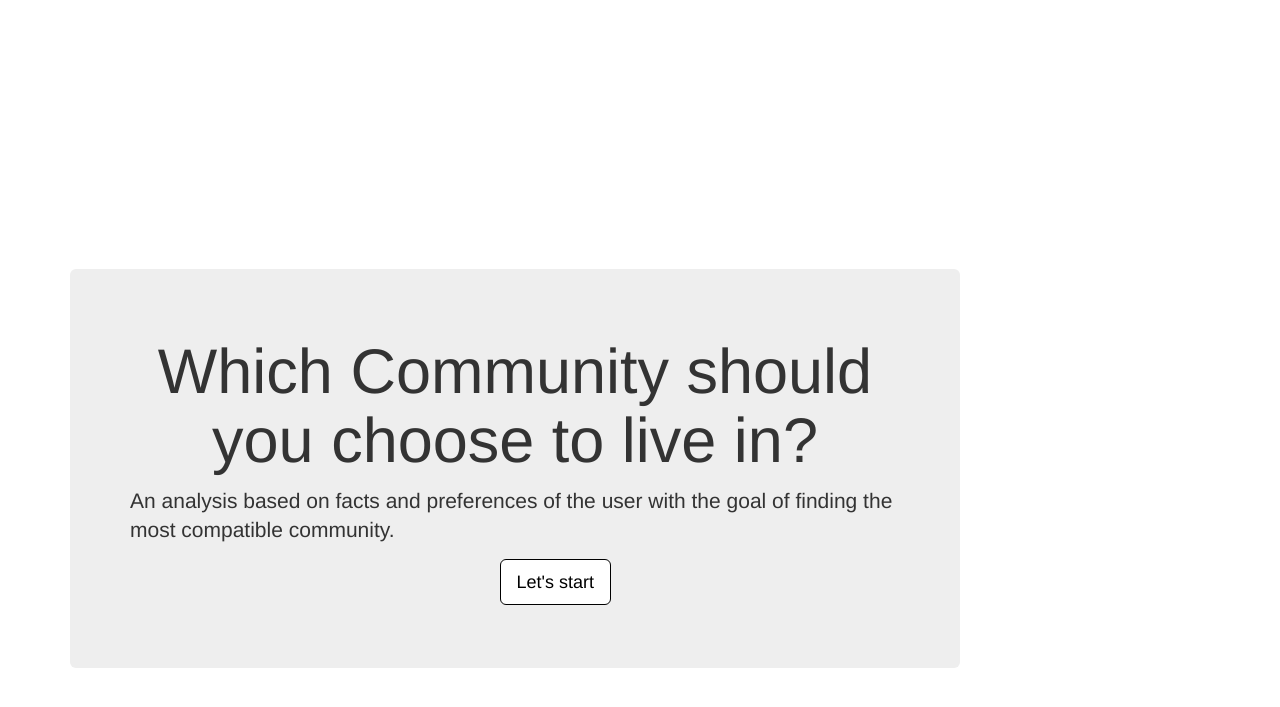
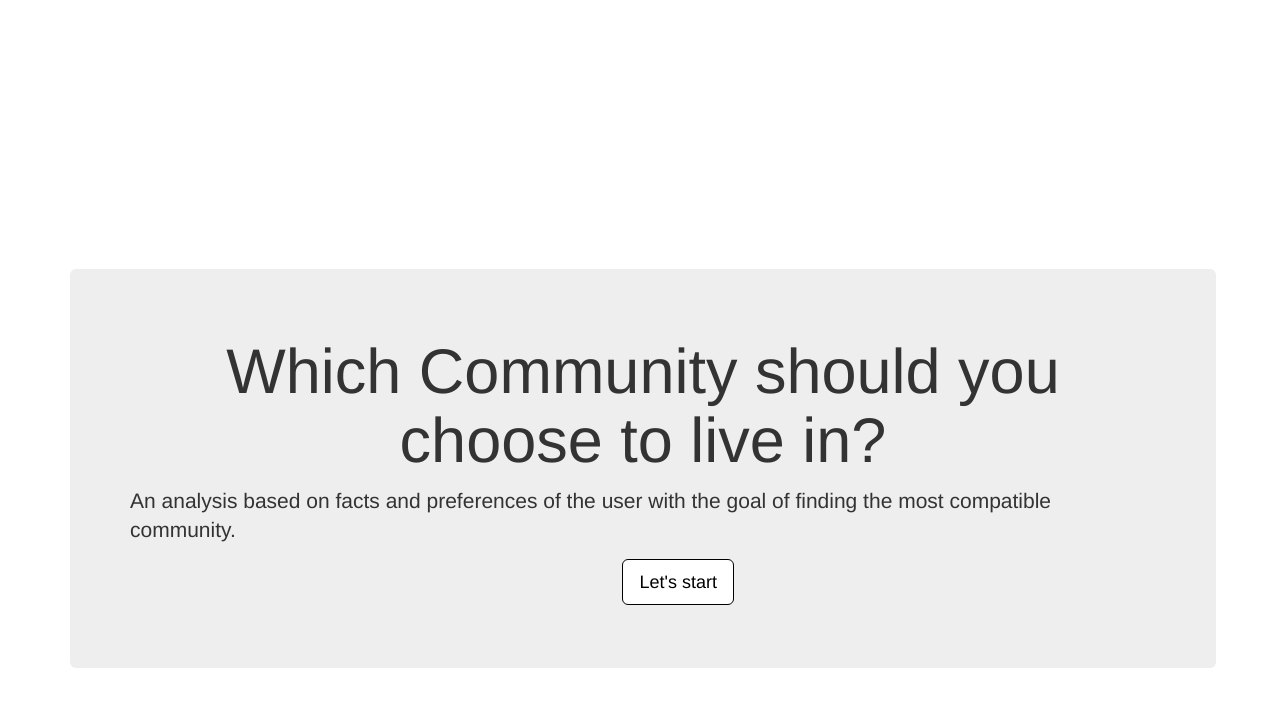
Before and after one commit to orzzzl/Community-Recommendation, a Django app: page /rcmfacts/ in a window 1280 px wide. Shown: the part 51-758 px from the top of the page. Run offline with Django 3.2, Linux system fonts and the light colour scheme; some libraries are stand-ins or nearby versions.

Commit message:
change some style

```diff
--- a/Website/community/rcmOnFacts/static/index.css
+++ b/Website/community/rcmOnFacts/static/index.css
@@ -6,7 +6,7 @@
 .inner {
     position: absolute;
     top: 40%;
-    margin-right:25%;
+    margin-right: 5%;
 }
 
 .btn {
--- a/Website/community/rcmOnFacts/templates/rcmfacts/index.html
+++ b/Website/community/rcmOnFacts/templates/rcmfacts/index.html
@@ -4,6 +4,7 @@
     Welcome
 {% endblock %}
 {% block otherthings %}
+{#<link href="/static/index.css" rel="stylesheet">#}
     <link href="http://orzzzl.github.io/Defiled_Katty/Website/community/rcmOnFacts/static/index.css"
           rel="stylesheet">
 {% endblock %}
```
Also changed, not shown: Website/community/db.sqlite3.
